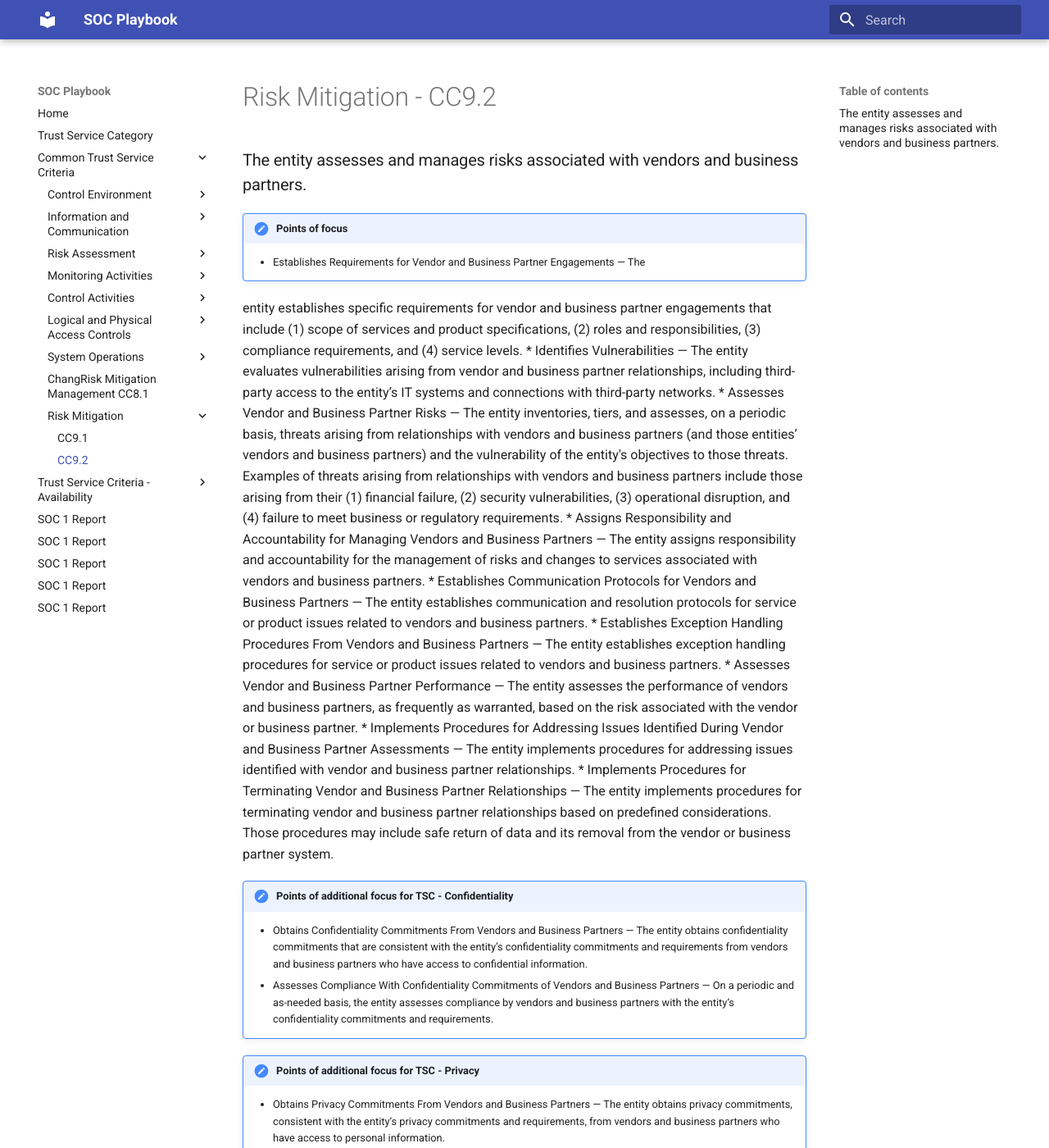
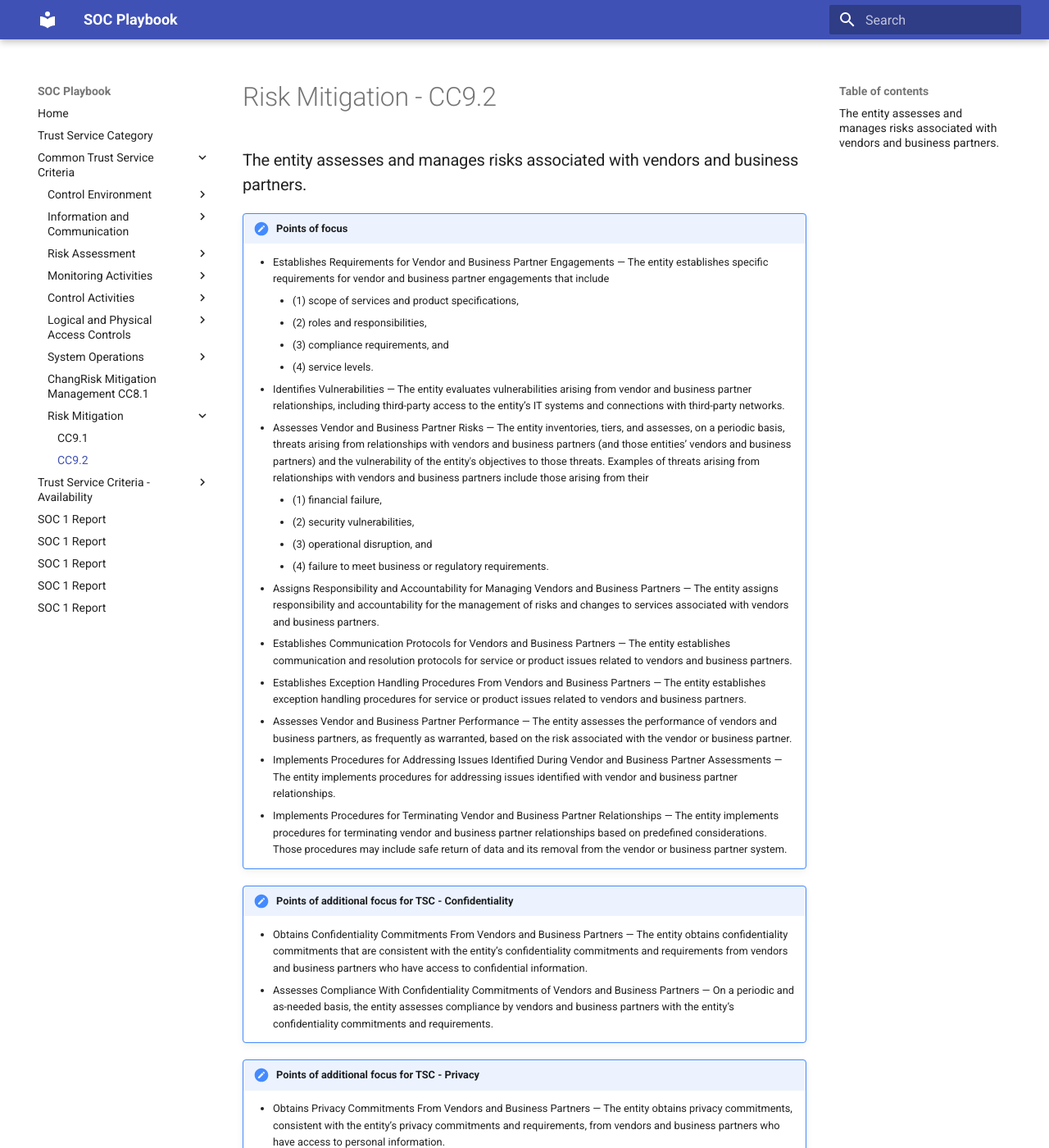
Before and after one commit to WashingtonGT/soc-playbook, an MkDocs documentation site: the page built from docs/tsc/cc9-2.md, in a window 1280 px wide and 1400 px high. Shown: the whole window at 82% size. Built offline with MkDocs 1.6.1 and Material for MkDocs 9.7.7, drawn with Linux system fonts in a browser that asks for light colours.

Commit message:
Update cc9-2.md

```diff
--- a/docs/tsc/cc9-2.md
+++ b/docs/tsc/cc9-2.md
@@ -4,17 +4,17 @@
 
 !!! note "Points of focus"
 
-    * Establishes Requirements for Vendor and Business Partner Engagements — The
-entity establishes specific requirements for vendor and business partner engagements that include         (1) scope of services and product specifications,
-        (2) roles and responsibilities,
-        (3) compliance requirements, and
-        (4) service levels.
+    * Establishes Requirements for Vendor and Business Partner Engagements — The entity establishes specific requirements for vendor and business partner engagements that include
+        - (1) scope of services and product specifications,
+        - (2) roles and responsibilities,
+        - (3) compliance requirements, and
+        - (4) service levels.
     * Identifies Vulnerabilities — The entity evaluates vulnerabilities arising from vendor and business partner relationships, including third-party access to the entity’s IT systems and connections with third-party networks.
     * Assesses Vendor and Business Partner Risks — The entity inventories, tiers, and assesses, on a periodic basis, threats arising from relationships with vendors and business partners (and those entities’ vendors and business partners) and the vulnerability of the entity's objectives to those threats. Examples of threats arising from relationships with vendors and business partners include those arising from their
-        (1) financial failure,
-        (2) security vulnerabilities,
-        (3) operational disruption, and
-        (4) failure to meet business or regulatory requirements.
+        - (1) financial failure,
+        - (2) security vulnerabilities,
+        - (3) operational disruption, and
+        - (4) failure to meet business or regulatory requirements.
     * Assigns Responsibility and Accountability for Managing Vendors and Business Partners — The entity assigns responsibility and accountability for the management of risks and changes to services associated with vendors and business partners.
     * Establishes Communication Protocols for Vendors and Business Partners — The entity establishes communication and resolution protocols for service or product issues related to vendors and business partners.
     * Establishes Exception Handling Procedures From Vendors and Business Partners — The entity establishes exception handling procedures for service or product issues related to vendors and business partners.
```
